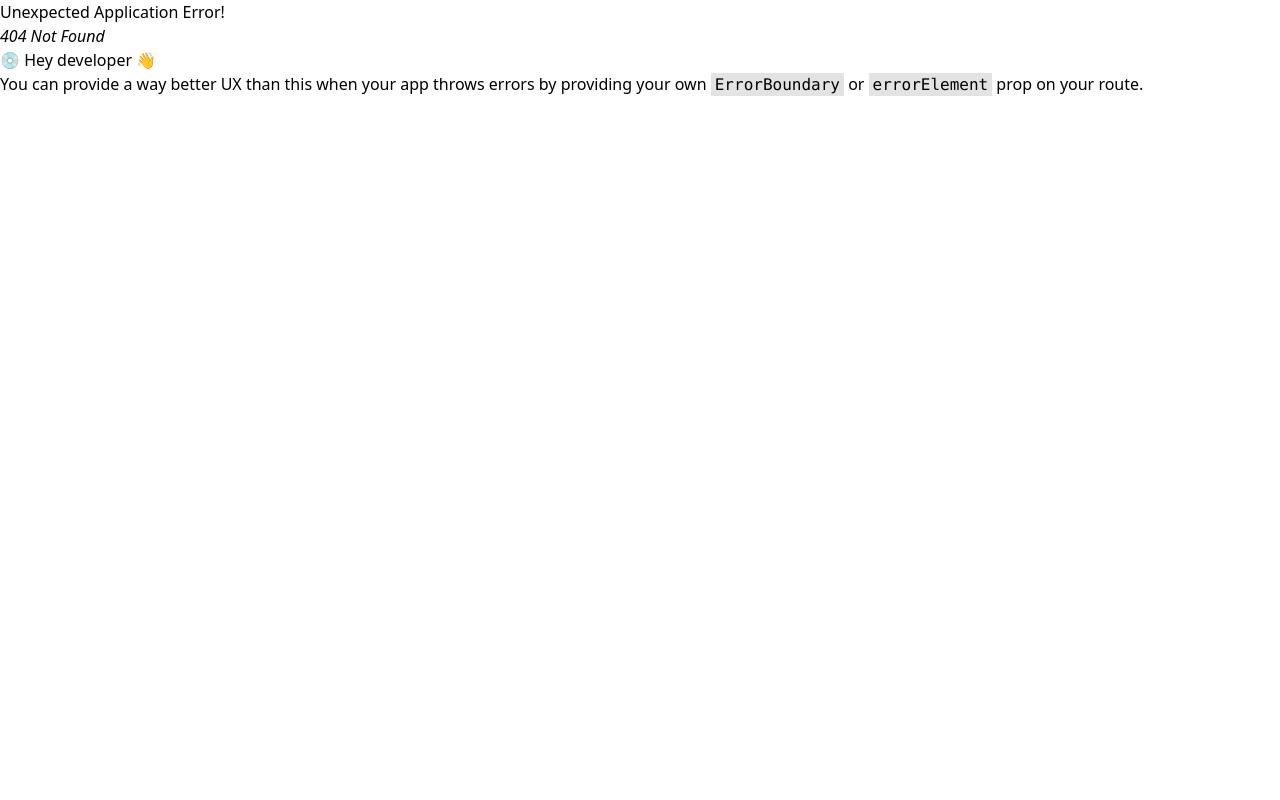
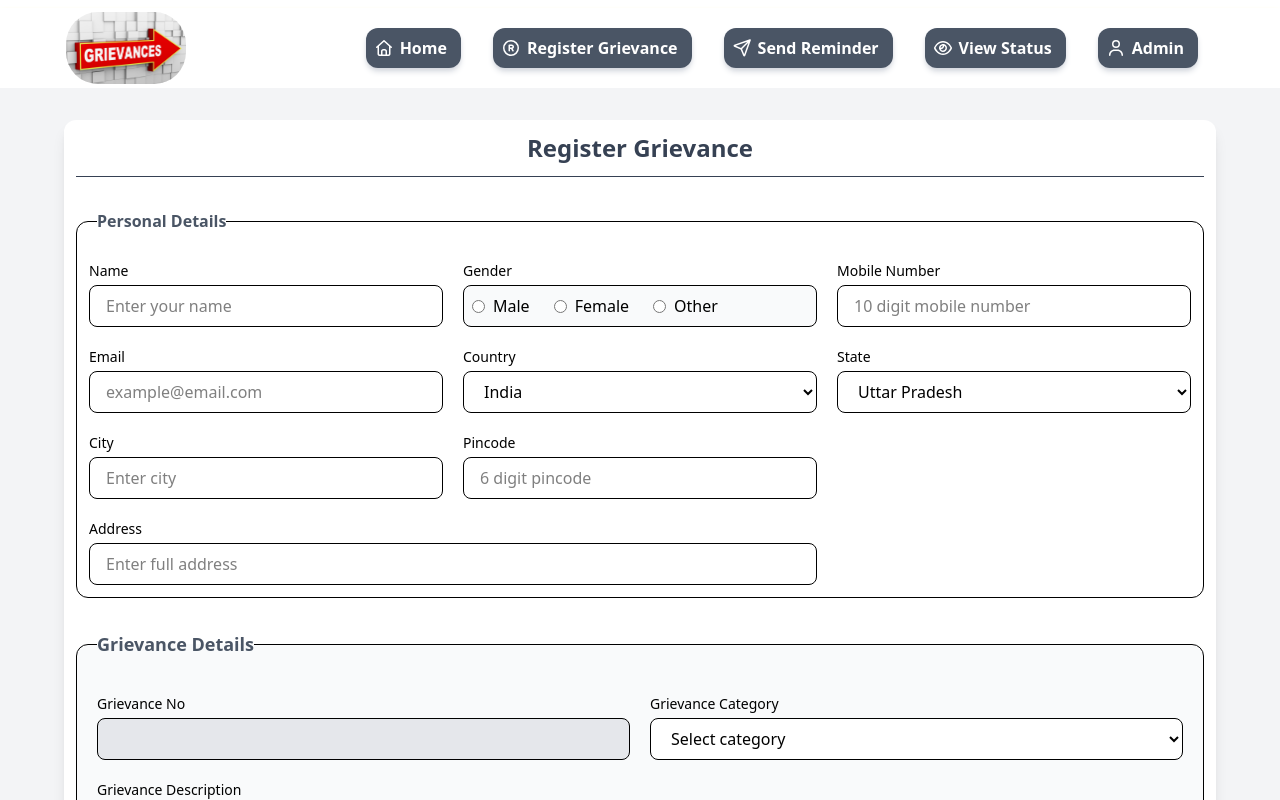
Before and after one commit to Misra-Praveen/GrievanceApp, a React (Vite) app in the folder grievanceFrontend/: page /registerGrievance in a window 1280 px wide. Before the commit this address had no page. Shown: the top 800 px of the page. Built offline with nearby package versions, Linux system fonts and the light colour scheme.

Commit message:
add grievance registration form UI

```diff
--- a/grievanceFrontend/src/components/Header.jsx
+++ b/grievanceFrontend/src/components/Header.jsx
@@ -16,9 +16,11 @@ const Header = () => {
                     <span className='mx-1.5'>Home</span>
                 </Link>
             </li>
-            <li className='shadow-md shadow-gray-300 p-2 mx-2 rounded-xl bg-gray-600 text-white font-semibold cursor-pointer '>
-                <FontAwesomeIcon icon={faRegistered} />
-                <span className='mx-1.5'>Register Grievance</span>
+            <li className='shadow-md shadow-gray-300 p-2 mx-2 rounded-xl bg-gray-600 text-white font-semibold'>
+                <Link to='/registerGrievance' className='flex items-center cursor-pointer'>
+                    <FontAwesomeIcon icon={faRegistered} />
+                    <span className='mx-1.5'>Register Grievance</span>
+                </Link>
             </li>
             <li className='shadow-md shadow-gray-300 p-2 mx-2 rounded-xl bg-gray-600 text-white font-semibold cursor-pointer '>
                 <FontAwesomeIcon icon={faPaperPlane} />
--- /dev/null
+++ b/grievanceFrontend/src/components/RegisterGrievance.jsx
@@ -0,0 +1,166 @@
+const RegisterGrievance = () => {
+  return (
+    <div className="min-h-screen bg-gray-100 py-8">
+      <form className="max-w-6xl mx-auto bg-white rounded-xl shadow-lg p-3 space-y-8">
+
+        {/* TITLE */}
+        <h2 className="text-2xl font-bold text-center text-gray-700 border-b pb-3">
+          Register Grievance
+        </h2>
+
+        {/* PERSONAL DETAILS */}
+        <fieldset className="border p-3 rounded-xl">
+          <legend className="font-semibold text-gray-600 mb-4 mx-2">
+            Personal Details
+          </legend>
+
+          <div className="grid grid-cols-1 md:grid-cols-2 lg:grid-cols-3 gap-5">
+
+            <div>
+              <label className="block text-sm font-medium mb-1">Name</label>
+              <input
+                type="text"
+                placeholder="Enter your name"
+                className="w-full border rounded-lg px-4 py-2 focus:ring-2 focus:ring-blue-500 outline-none"
+              />
+            </div>
+
+            <div className="">
+              <label className="block text-sm font-medium mb-1">Gender</label>
+              <div className="flex gap-6 bg-gray-50 border rounded-lg p-2">
+                <label className="flex items-center gap-2">
+                  <input type="radio" name="gender" /> Male
+                </label>
+                <label className="flex items-center gap-2">
+                  <input type="radio" name="gender" /> Female
+                </label>
+                <label className="flex items-center gap-2">
+                  <input type="radio" name="gender" /> Other
+                </label>
+              </div>
+            </div>
+
+            <div>
+              <label className="block text-sm font-medium mb-1">Mobile Number</label>
+              <input
+                type="text"
+                placeholder="10 digit mobile number"
+                maxLength="10"
+                className="w-full border rounded-lg px-4 py-2"
+              />
+            </div>
+
+            <div>
+              <label className="block text-sm font-medium mb-1">Email</label>
+              <input
+                type="email"
+                placeholder="example@email.com"
+                className="w-full border rounded-lg px-4 py-2"
+              />
+            </div>
+
+            <div>
+              <label className="block text-sm font-medium mb-1">Country</label>
+              <select className="w-full border rounded-lg px-4 py-2 bg-white">
+                <option>India</option>
+                <option>USA</option>
+              </select>
+            </div>
+
+            <div>
+              <label className="block text-sm font-medium mb-1">State</label>
+              <select className="w-full border rounded-lg px-4 py-2 bg-white">
+                <option>Uttar Pradesh</option>
+                <option>Delhi</option>
+              </select>
+            </div>
+
+            <div>
+              <label className="block text-sm font-medium mb-1">City</label>
+              <input
+                type="text"
+                placeholder="Enter city"
+                className="w-full border rounded-lg px-4 py-2"
+              />
+            </div>
+
+            <div>
+              <label className="block text-sm font-medium mb-1">Pincode</label>
+              <input
+                type="text"
+                placeholder="6 digit pincode"
+                maxLength="6"
+                className="w-full border rounded-lg px-4 py-2"
+              />
+            </div>
+
+            <div className="md:col-span-2">
+              <label className="block text-sm font-medium mb-1">Address</label>
+              <input
+                type="text"
+                placeholder="Enter full address"
+                className="w-full border rounded-lg px-4 py-2"
+              />
+            </div>
+
+          </div>
+        </fieldset>
+
+        {/* GRIEVANCE DETAILS */}
+        <fieldset className="bg-gray-50 rounded-xl p-5 border">
+          <legend className="text-lg font-semibold text-gray-600 mb-4">
+            Grievance Details
+          </legend>
+
+          <div className="grid grid-cols-1 md:grid-cols-2 gap-5">
+
+            <div>
+              <label className="block text-sm font-medium mb-1">
+                Grievance No
+              </label>
+              <input
+                type="text"
+                disabled
+                className="w-full bg-gray-200 border rounded-lg px-4 py-2 cursor-not-allowed"
+              />
+            </div>
+
+            <div>
+              <label className="block text-sm font-medium mb-1">
+                Grievance Category
+              </label>
+              <select className="w-full border rounded-lg px-4 py-2 bg-white">
+                <option>Select category</option>
+              </select>
+            </div>
+
+            <div className="md:col-span-2">
+              <label className="block text-sm font-medium mb-1">
+                Grievance Description
+              </label>
+              <textarea
+                rows="4"
+                placeholder="Describe your grievance..."
+                className="w-full border rounded-lg px-4 py-2"
+              ></textarea>
+            </div>
+
+          </div>
+        </fieldset>
+
+        {/* SUBMIT */}
+        <div className="md:flex md:justify-end">
+          <button
+            type="submit"
+            className="bg-blue-600 w-full lg:w-52 text-white px-6 py-2 rounded-lg hover:bg-blue-700 transition"
+          >
+            Submit Grievance
+          </button>
+        </div>
+
+      </form>
+    </div>
+  );
+};
+
+export default RegisterGrievance;
--- a/grievanceFrontend/src/main.jsx
+++ b/grievanceFrontend/src/main.jsx
@@ -6,6 +6,7 @@ import {createBrowserRouter, RouterProvider} from 'react-router-dom'
 import { lazy, Suspense } from 'react';
 
 const Home = lazy(()=>import('./components/Home.jsx'))
+const RegisterGrievance = lazy(()=>import("./components/RegisterGrievance.jsx"))
 
 const appRouter = createBrowserRouter([
   {
@@ -17,6 +18,12 @@ const appRouter = createBrowserRouter([
         element: (<Suspense>
           <Home />
         </Suspense>)
+      },
+      {
+        path: "/registerGrievance",
+        element: (<Suspense>
+          <RegisterGrievance />
+        </Suspense>)
       }
     ]
   }
```
